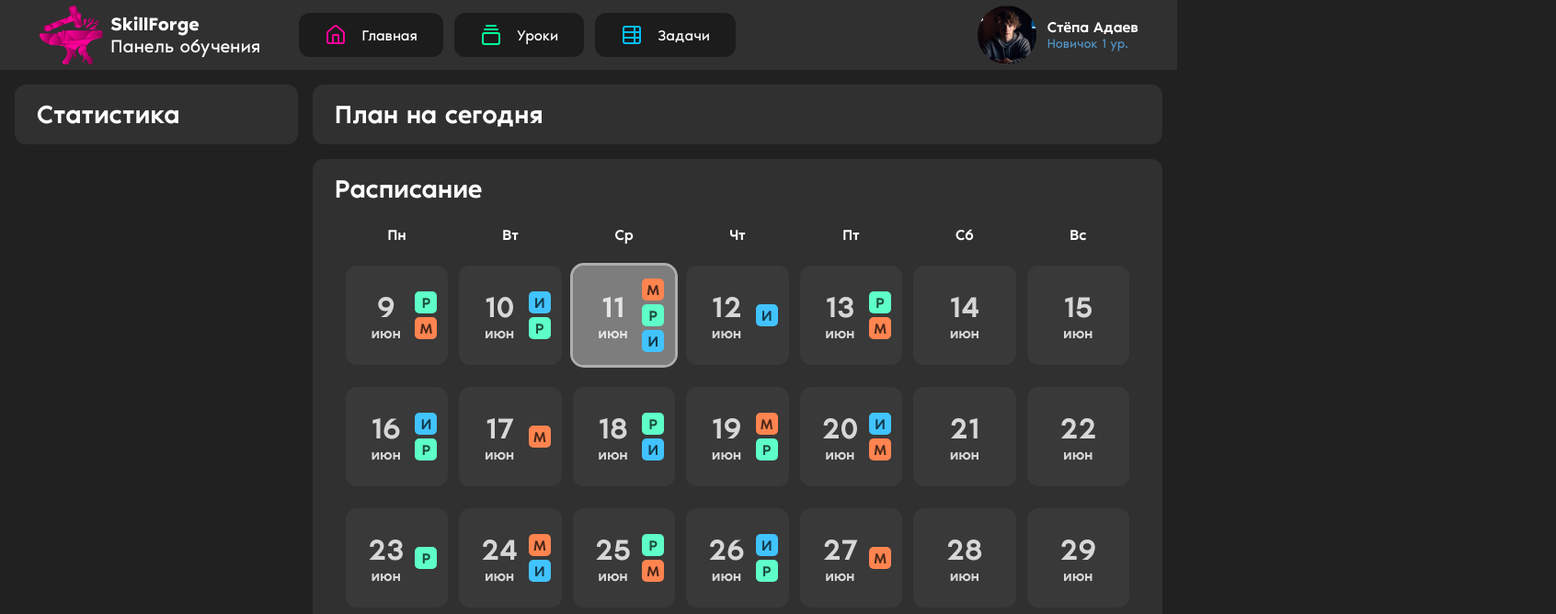
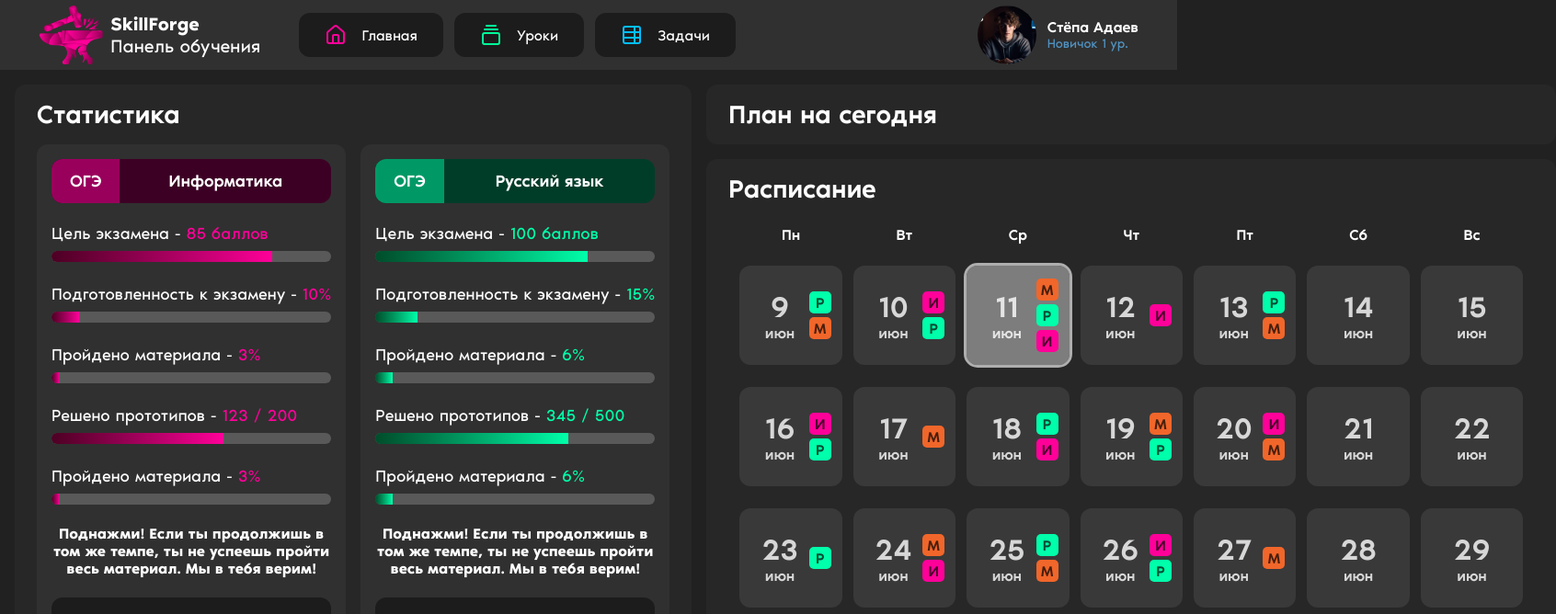
Before and after one commit to AdaeffSS/SkillForge-EduPanel, a Next.js app: page / in a window 1280 px wide. Shown: the top 668 px of the page at 92% size, 1692 px wide, since content can reach past the window. Built offline with nearby package versions, Linux system fonts and the light colour scheme.

Commit message:
feat: the statistics block are implemented

```diff
--- a/src/app/(layout)/page.tsx
+++ b/src/app/(layout)/page.tsx
@@ -4,6 +4,7 @@ import Calendar from "@/components/calendar";
 import LineStat from "@/components/stats/line";
 import { Metadata } from "next";
 import st from "./st.module.sass";
+import StatBlock from "../../components/stats/mainStatBlock";
 
 export const metadata: Metadata = {
   title: "Главная",
@@ -262,9 +263,14 @@ const testStat = [
 const page = () => {
   return (
     <div className={st.container}>
-      <div className={st.column}>
-        <div className="cont">
+      <div className={`${st.column__stat} ${st.column}`}>
+        <div className={`${st.stat} cont`}>
           <h1>Статистика</h1>
+          <div className={st.stat__block}>
+            <StatBlock data={testStat[1]} />
+            <StatBlock data={testStat[2]} />
+            <StatBlock data={testStat[3]} />
+          </div>
         </div>
       </div>
       <div className={st.column}>
@@ -273,7 +279,7 @@ const page = () => {
         </div>
         <div className="cont">
           <h1>Расписание</h1>
-          <div className={st.calendar__wrapper}>
+          <div className={st.calendar}>
             <Calendar lessonsData={testData} />
           </div>
         </div>
--- a/src/app/(layout)/st.module.sass
+++ b/src/app/(layout)/st.module.sass
@@ -8,3 +8,20 @@
   display: flex
   flex-flow: column nowrap
   gap: 16px
+
+  &__stat
+    max-width: 1000px
+
+.stat
+  white-space: nowrap
+
+  &__block
+    display: grid
+    flex-flow: row
+    grid-template-columns: 1fr 1fr
+    width: 100%
+    gap: 16px
+
+
+.calendar
+  margin: -16px 0 0
--- a/src/assets/styles/buttons.sass
+++ b/src/assets/styles/buttons.sass
@@ -6,6 +6,10 @@
   transition: .1s
   border: 0
   width: 100%
+  display: flex
+  align-items: center
+  justify-content: center
+  font-weight: 500
 
   &:disabled, &:disabled:hover
     opacity: .6
@@ -17,3 +21,9 @@
 
     &:hover
       filter: brightness(110%)
+
+  &.secondary
+    background: #1C1C1C
+
+    &:hover
+      filter: brightness(110%)
--- a/src/assets/styles/containers.sass
+++ b/src/assets/styles/containers.sass
@@ -1,8 +1,9 @@
 .cont
-  background: #303030
+  background: #272727
   padding: 16px 24px
   border-radius: 12px
   width: 100%
+  gap: 16px
 
   h1
     font-size: 28px
--- a/src/components/stats/line/st.module.sass
+++ b/src/components/stats/line/st.module.sass
@@ -5,4 +5,4 @@
 
 .color
   height: 100%
-  background: linear-gradient(to right, color-mix(in srgb, var(--color), black 40%), var(--color))
+  background: linear-gradient(to right, hsl(from var(--color) h 200 10),var(--color))
--- /dev/null
+++ b/src/components/stats/mainStatBlock/index.tsx
@@ -0,0 +1,104 @@
+import st from "./st.module.sass";
+import React, { JSX } from "react";
+import subConf from "@/config/subjects.json";
+import LineStat from "@/components/stats/line";
+import Link from "next/link";
+
+interface Props {
+  data: {
+    subject: string;
+    type: string;
+    stat: {
+      goal: {
+        target: number;
+        now: number;
+        percentage: number;
+      };
+      preparedness: number;
+      materialCompleted: number;
+      tasksSolved: {
+        count: number;
+        need: number;
+        percentage: number;
+      };
+      testSolved: {
+        count: number;
+        need: number;
+        percentage: number;
+      };
+    };
+  };
+}
+
+interface Subject {
+  type: string;
+  color: string;
+  letter: string;
+  name: string;
+}
+
+export default function ({ data }: Props): JSX.Element {
+  const subject: Subject = subConf.find(
+    (item) => item.type === data.subject,
+  ) || { type: "", color: "", letter: "", name: "" };
+  return (
+    <div className={st.container}>
+      <div
+        style={{ "--color": subject?.color } as React.CSSProperties}
+        className={st.subject__container}
+      >
+        <span className={st.type}>{data.type === "oge" ? "ОГЭ" : "ЕГЭ"}</span>
+        <span className={st.subject}>{subject?.name}</span>
+      </div>
+      <div className={st.lines__block}>
+        <div className={st.block}>
+          <span>Цель экзамена - <span style={{ color: subject.color}}>{data.stat.goal.target} баллов</span></span>
+          <div className={st.line}>
+            <LineStat
+              color={subject.color}
+              percentage={data.stat.goal.percentage}
+            />
+          </div>
+        </div>
+        <div className={st.block}>
+          <span>Подготовленность к экзамену - <span style={{ color: subject.color}}>{data.stat.preparedness}%</span></span>
+          <div className={st.line}>
+            <LineStat
+                color={subject.color}
+                percentage={data.stat.preparedness}
+            />
+          </div>
+        </div>
+        <div className={st.block}>
+          <span>Пройдено материала - <span style={{ color: subject.color}}>{data.stat.materialCompleted}%</span></span>
+          <div className={st.line}>
+            <LineStat
+                color={subject.color}
+                percentage={data.stat.materialCompleted}
+            />
+          </div>
+        </div>
+        <div className={st.block}>
+          <span>Решено прототипов - <span style={{ color: subject.color}}>{data.stat.tasksSolved.count} / {data.stat.tasksSolved.need}</span></span>
+          <div className={st.line}>
+            <LineStat
+                color={subject.color}
+                percentage={data.stat.tasksSolved.percentage}
+            />
+          </div>
+        </div>
+        <div className={st.block}>
+          <span>Пройдено материала - <span style={{ color: subject.color}}>{data.stat.materialCompleted}%</span></span>
+          <div className={st.line}>
+            <LineStat
+                color={subject.color}
+                percentage={data.stat.materialCompleted}
+            />
+          </div>
+        </div>
+      </div>
+      <span className={st.total}>Поднажми! Если ты продолжишь в том же темпе, ты не успеешь пройти весь материал. Мы в тебя верим!</span>
+      <Link href={'#'} className={'btn secondary'}>Полная статистика курса</Link>
+    </div>
+  );
+}
--- /dev/null
+++ b/src/components/stats/mainStatBlock/st.module.sass
@@ -0,0 +1,53 @@
+.container
+  padding: 16px
+  background: #303030
+  border-radius: 12px
+  width: 100%
+  gap: 22px
+
+.subject__container
+  display: flex
+  flex-flow: row nowrap
+  min-height: 48px
+  width: 100%
+  font-weight: 500
+  font-size: 18px
+  background: hsl(from var(--color) h s 12)
+  border-radius: 12px
+
+  .type
+    background: hsl(from var(--color) h s 30)
+    display: flex
+    width: fit-content
+    padding: 0 20px
+    align-items: center
+    justify-content: center
+    border-radius: 12px 0 0 12px
+
+  .subject
+    display: flex
+    flex: 1
+    align-items: center
+    justify-content: center
+    padding: 0 20px
+
+
+.lines__block
+  display: flex
+  gap: 24px
+
+.block
+  font-size: 18px
+
+
+.line
+  height: 12px
+  border-radius: 100px
+  overflow: hidden
+  margin: 8px 0 0
+
+.total
+  font-size: 16px
+  font-weight: 600
+  white-space: wrap
+  text-align: center
--- a/src/config/subjects.json
+++ b/src/config/subjects.json
@@ -1,17 +1,20 @@
 [
   {
     "type": "info",
-    "color": "#41C3FF",
-    "letter": "И"
+    "color": "#FF0099",
+    "letter": "И",
+    "name": "Информатика"
   },
   {
     "type": "rus",
-    "color": "#5EFFC9",
-    "letter": "Р"
+    "color": "#00FFAA",
+    "letter": "Р",
+    "name": "Русский язык"
   },
   {
     "type": "math",
-    "color": "#FF8450",
-    "letter": "М"
+    "color": "#F1662A",
+    "letter": "М",
+    "name": "Математика"
   }
 ]
```
